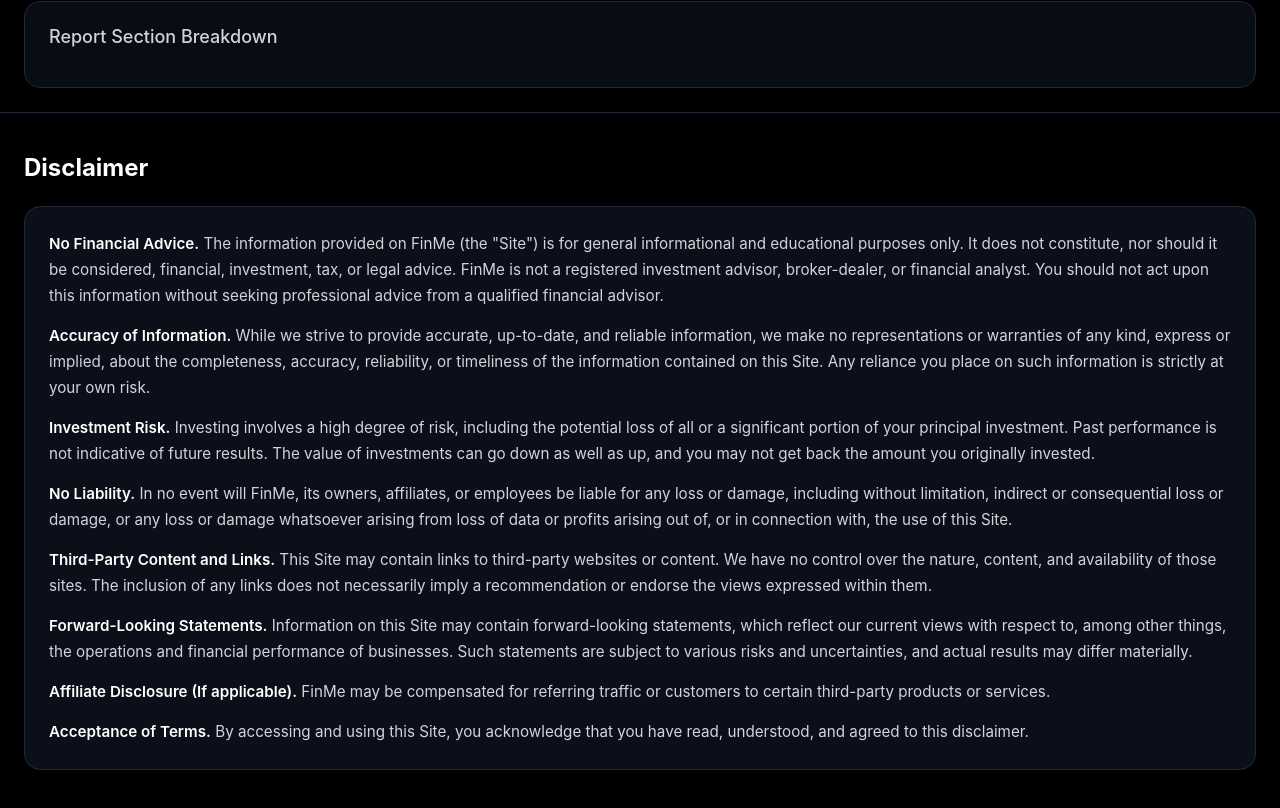
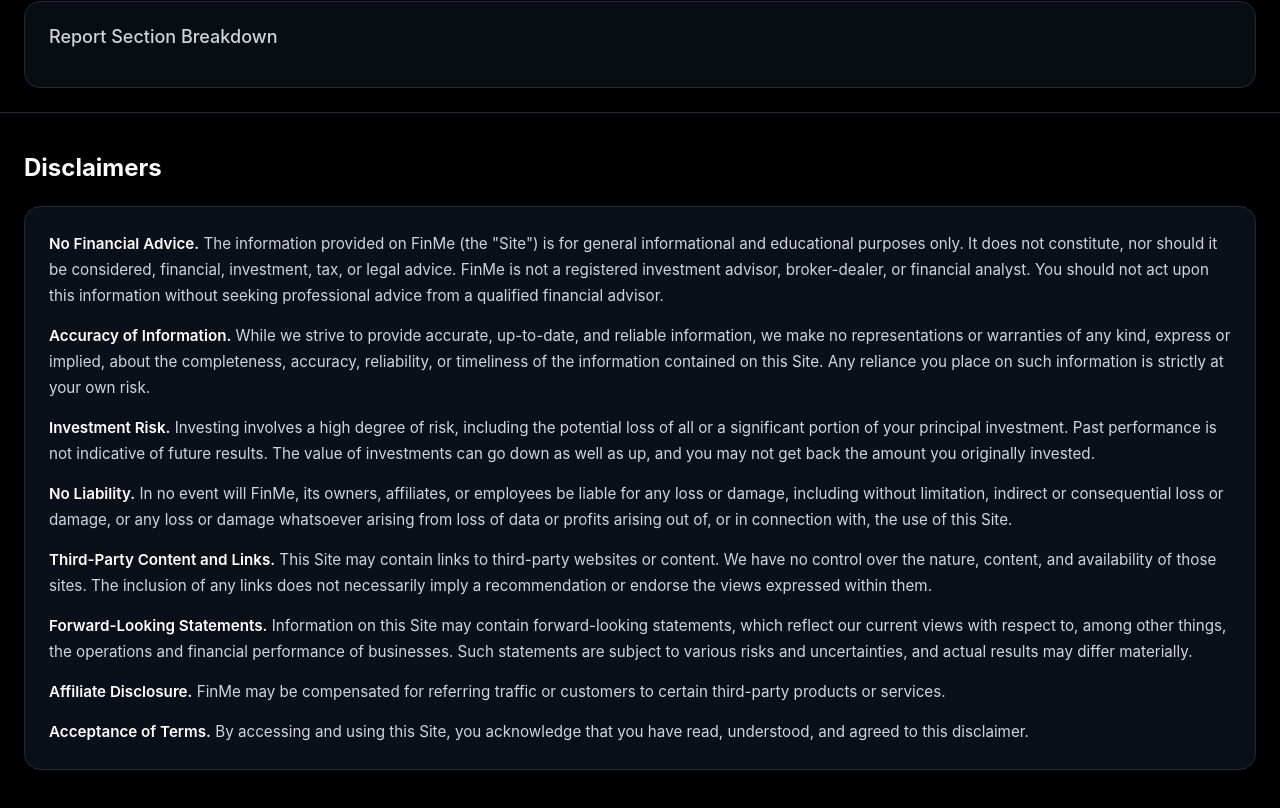
Before and after one commit to ParthM02/FinMe, a React (Create React App) app: page / in a window 1280 px wide. Shown: the part 598-1406 px from the top of the page. Built offline with nearby package versions, Linux system fonts and the light colour scheme.

Commit message:
wording change

```diff
--- a/src/components/layout/Footer.jsx
+++ b/src/components/layout/Footer.jsx
@@ -3,7 +3,7 @@ import React from 'react';
 const Footer = () => (
   <footer className="app-footer">
     <div className="footer-inner">
-      <h2 className="footer-title">Disclaimer</h2>
+      <h2 className="footer-title">Disclaimers</h2>
       <div className="footer-contract">
         <p><strong>No Financial Advice.</strong> The information provided on FinMe (the "Site") is for general informational and educational purposes only. It does not constitute, nor should it be considered, financial, investment, tax, or legal advice. FinMe is not a registered investment advisor, broker-dealer, or financial analyst. You should not act upon this information without seeking professional advice from a qualified financial advisor.</p>
         <p><strong>Accuracy of Information.</strong> While we strive to provide accurate, up-to-date, and reliable information, we make no representations or warranties of any kind, express or implied, about the completeness, accuracy, reliability, or timeliness of the information contained on this Site. Any reliance you place on such information is strictly at your own risk.</p>
@@ -11,7 +11,7 @@ const Footer = () => (
         <p><strong>No Liability.</strong> In no event will FinMe, its owners, affiliates, or employees be liable for any loss or damage, including without limitation, indirect or consequential loss or damage, or any loss or damage whatsoever arising from loss of data or profits arising out of, or in connection with, the use of this Site.</p>
         <p><strong>Third-Party Content and Links.</strong> This Site may contain links to third-party websites or content. We have no control over the nature, content, and availability of those sites. The inclusion of any links does not necessarily imply a recommendation or endorse the views expressed within them.</p>
         <p><strong>Forward-Looking Statements.</strong> Information on this Site may contain forward-looking statements, which reflect our current views with respect to, among other things, the operations and financial performance of businesses. Such statements are subject to various risks and uncertainties, and actual results may differ materially.</p>
-        <p><strong>Affiliate Disclosure (If applicable).</strong> FinMe may be compensated for referring traffic or customers to certain third-party products or services.</p>
+        <p><strong>Affiliate Disclosure.</strong> FinMe may be compensated for referring traffic or customers to certain third-party products or services.</p>
         <p><strong>Acceptance of Terms.</strong> By accessing and using this Site, you acknowledge that you have read, understood, and agreed to this disclaimer.</p>
       </div>
     </div>
```
